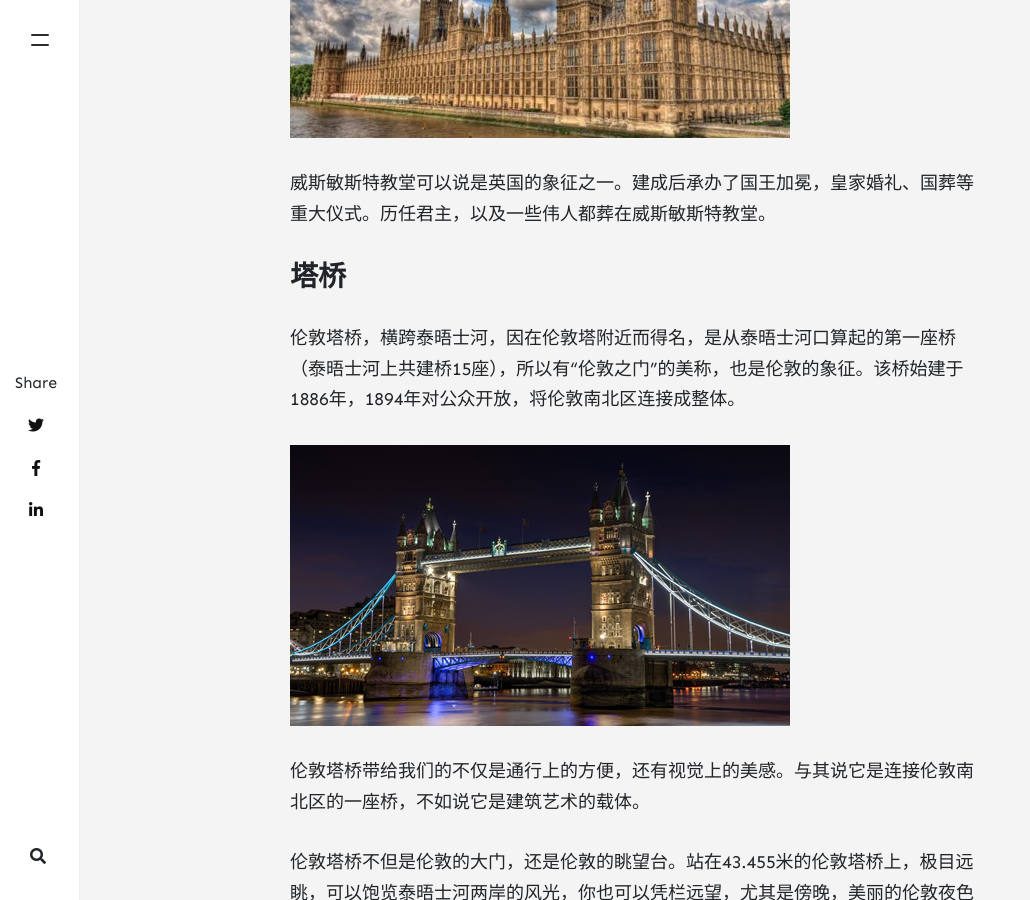
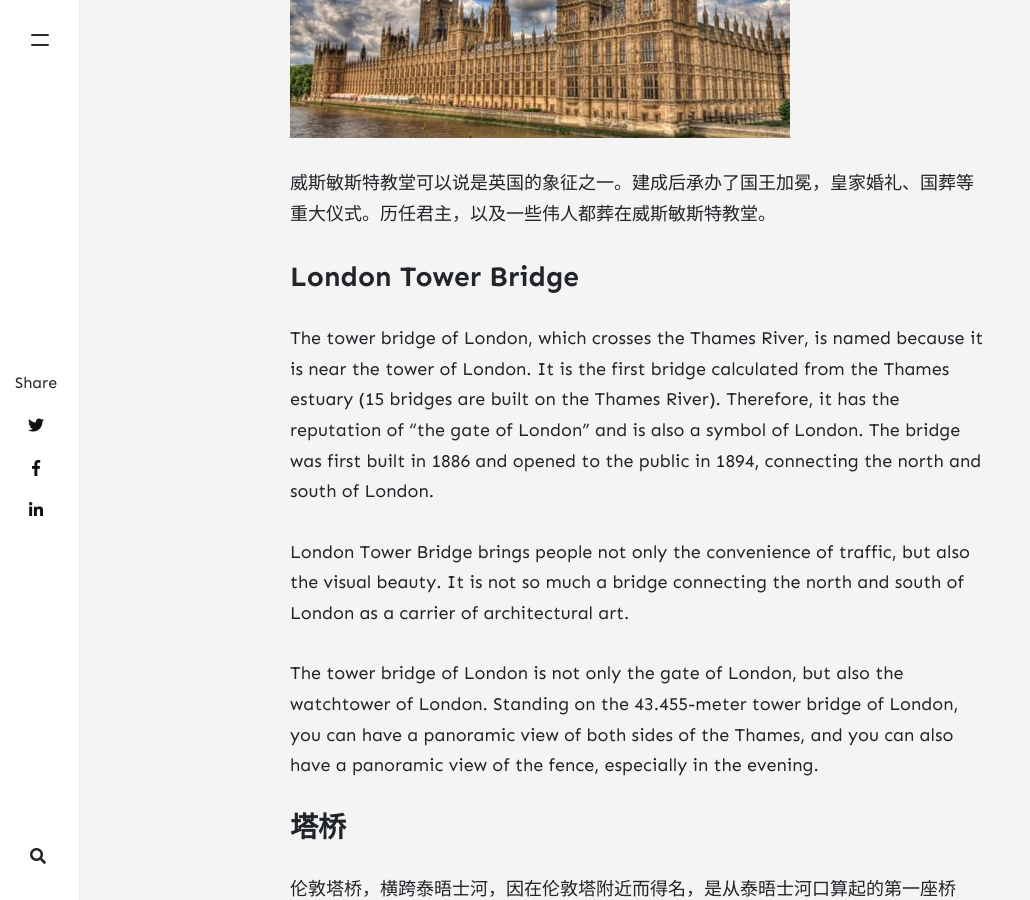
Before and after one commit to rainbow-ux/traveler-blog.github.io, a Jekyll site: the page built from _posts/2013-05-14-london.md, in a window 1280 px wide and 900 px high, scrolled down 3418 px. Shown: the whole window, without its empty margins (0-1030 px from the left). Built offline with Jekyll 4.4.1, drawn with Linux system fonts in a browser that asks for light colours; nearby versions of some CDN libraries; comment, search, counter and statistics services are not loaded.

Commit message:
Update 2013-05-14-london.md

```diff
--- a/_posts/2013-05-14-london.md
+++ b/_posts/2013-05-14-london.md
@@ -38,7 +38,12 @@ Westminster Abbey is one of the symbols of England. After the completion of the
 
 威斯敏斯特教堂可以说是英国的象征之一。建成后承办了国王加冕，皇家婚礼、国葬等重大仪式。历任君主，以及一些伟人都葬在威斯敏斯特教堂。
 
+### London Tower Bridge
+The tower bridge of London, which crosses the Thames River, is named because it is near the tower of London. It is the first bridge calculated from the Thames estuary (15 bridges are built on the Thames River). Therefore, it has the reputation of "the gate of London" and is also a symbol of London. The bridge was first built in 1886 and opened to the public in 1894, connecting the north and south of London.
 
+London Tower Bridge brings people not only the convenience of traffic, but also the visual beauty. It is not so much a bridge connecting the north and south of London as a carrier of architectural art.
+
+The tower bridge of London is not only the gate of London, but also the watchtower of London. Standing on the 43.455-meter tower bridge of London, you can have a panoramic view of both sides of the Thames, and you can also have a panoramic view of the fence, especially in the evening.
 ### 塔桥
 伦敦塔桥，横跨泰晤士河，因在伦敦塔附近而得名，是从泰晤士河口算起的第一座桥（泰晤士河上共建桥15座），所以有“伦敦之门”的美称，也是伦敦的象征。该桥始建于1886年，1894年对公众开放，将伦敦南北区连接成整体。
 
```
